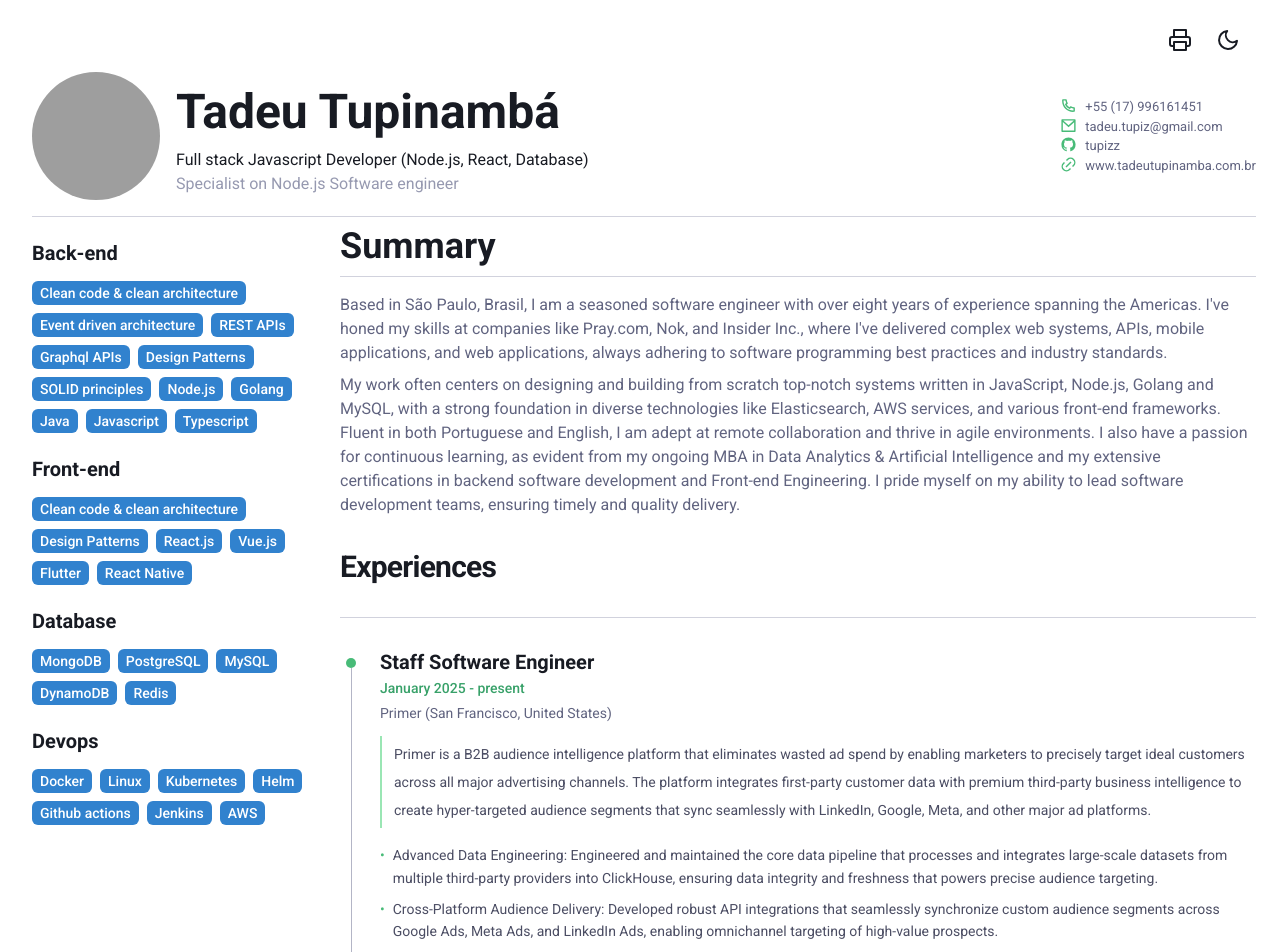
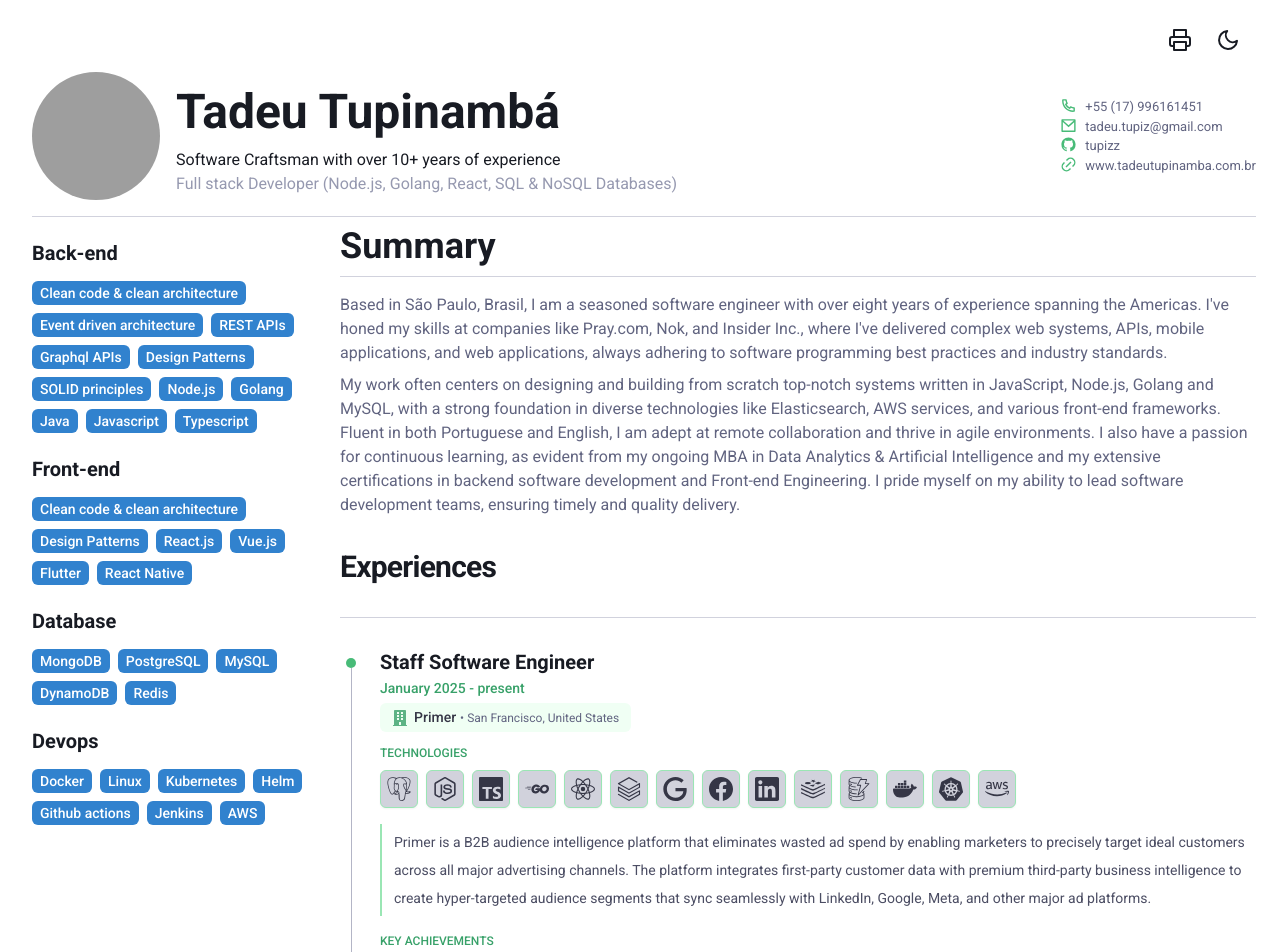
Before and after one commit to tupizz/tadeutupinamba, a Next.js app: page / in a window 1280 px wide. Shown: the top 952 px of the page. Built offline with nearby package versions, Linux system fonts and the light colour scheme; grey boxes are pictures that could not be loaded.

Commit message:
cv updates

```diff
--- a/package.json
+++ b/package.json
@@ -9,7 +9,7 @@
     "lint": "next lint"
   },
   "dependencies": {
-    "@chakra-ui/react": "^2.2.1",
+    "@chakra-ui/react": "^2.10.7",
     "@emotion/react": "^11.9.3",
     "@emotion/styled": "^11.9.3",
     "framer-motion": "^6.3.13",
--- a/src/components/Header/Profile.tsx
+++ b/src/components/Header/Profile.tsx
@@ -21,10 +21,10 @@
           Tadeu Tupinambá
         </Text>
         <Text fontSize={["small", "small", "medium"]}>
-          Full stack Javascript Developer (Node.js, React, Database)
+          Software Craftsman with over 10+ years of experience
         </Text>
         <Text color="gray.300" fontSize={["small", "small", "medium"]}>
-          Specialist on Node.js Software engineer
+          Full stack Developer (Node.js, Golang, React, SQL & NoSQL Databases)
         </Text>
       </Box>
     </Flex>
--- a/src/components/Main/Experiences.tsx
+++ b/src/components/Main/Experiences.tsx
@@ -6,10 +6,49 @@
   ListItem,
   Stack,
   Text,
+  Tooltip,
   useColorModeValue,
+  Wrap,
+  WrapItem,
 } from "@chakra-ui/react";
 import dynamic from "next/dynamic";
 import { FunctionComponent } from "react";
+import { IconType } from "react-icons";
+import { FaBuilding } from "react-icons/fa";
+import {
+  SiAmazon,
+  SiAmazonaws,
+  SiAmazondynamodb,
+  SiAngular,
+  SiApachekafka,
+  SiCss3,
+  SiDatabricks,
+  SiDatadog,
+  SiDocker,
+  SiElasticsearch,
+  SiFacebook,
+  SiFastify,
+  SiFlutter,
+  SiGithubactions,
+  SiGo,
+  SiGoogle,
+  SiGooglecloud,
+  SiHtml5,
+  SiJava,
+  SiJavascript,
+  SiKubernetes,
+  SiLinkedin,
+  SiMongodb,
+  SiMysql,
+  SiNestjs,
+  SiNodedotjs,
+  SiPostgresql,
+  SiReact,
+  SiRedis,
+  SiSpring,
+  SiTypescript,
+  SiVuedotjs,
+} from "react-icons/si";
 
 interface ExperiencesProps {}
 
@@ -28,6 +67,22 @@
       "Performance Optimization: Redesigned the connection integration framework, achieving a 70% efficiency improvement that dramatically reduced latency and enhanced real-time audience delivery across all advertising platforms.",
       "Operational Intelligence System: Architected and deployed an internal monitoring portal visualizing live events and queue statuses across microservices, increasing system transparency, accelerating issue resolution, and strengthening cross-functional collaboration throughout the organization.",
     ],
+    techStack: [
+      { name: "PostgreSQL", icon: SiPostgresql },
+      { name: "Node.js", icon: SiNodedotjs },
+      { name: "TypeScript", icon: SiTypescript },
+      { name: "Golang", icon: SiGo },
+      { name: "React", icon: SiReact },
+      { name: "ClickHouse", icon: SiDatabricks },
+      { name: "Google Ads API", icon: SiGoogle },
+      { name: "Meta Ads API", icon: SiFacebook },
+      { name: "LinkedIn Ads API", icon: SiLinkedin },
+      { name: "Redis", icon: SiRedis },
+      { name: "DynamoDB", icon: SiAmazondynamodb },
+      { name: "Docker", icon: SiDocker },
+      { name: "Kubernetes", icon: SiKubernetes },
+      { name: "Amazon AWS", icon: SiAmazonaws },
+    ],
   },
   {
     id: "pray",
@@ -44,6 +99,20 @@
       "Performance Optimization: Implemented critical system optimizations that reduced query response times from over two minutes to under one second, dramatically improving user experience and operational efficiency.",
       "DevOps Infrastructure Innovation: Created an Ephemeral/QA environment that accelerated feature delivery cycles and streamlined development processes, while implementing advanced caching strategies and comprehensive DataDog monitoring to enhance system reliability.",
     ],
+    techStack: [
+      { name: "Node.js", icon: SiNodedotjs },
+      { name: "Golang", icon: SiGo },
+      { name: "MySQL", icon: SiMysql },
+      { name: "TypeScript", icon: SiTypescript },
+      { name: "React", icon: SiReact },
+      { name: "MongoDB", icon: SiMongodb },
+      { name: "DataDog", icon: SiDatadog },
+      { name: "Amazon AWS", icon: SiAmazonaws },
+      { name: "Redis", icon: SiRedis },
+      { name: "Elasticsearch", icon: SiElasticsearch },
+      { name: "DynamoDB", icon: SiAmazondynamodb },
+      { name: "Docker", icon: SiDocker },
+    ],
   },
   {
     id: "nok",
@@ -59,6 +128,16 @@
       "Database Migration Framework: Created and optimized an efficient migration process to seamlessly update records whenever new properties were introduced at the database level, minimizing downtime and ensuring data consistency during schema evolutions.",
       "Full-Stack Technical Expertise: Leveraged diverse technology stack including Node.js, JavaScript, TypeScript, React, DynamoDB, Elasticsearch, AWS Cognito, AWS Amplify with AppSync, and AWS Lambda to build and maintain scalable, high-performance applications supporting the company's reverse logistics operations.",
     ],
+    techStack: [
+      { name: "Node.js", icon: SiNodedotjs },
+      { name: "TypeScript", icon: SiTypescript },
+      { name: "Golang", icon: SiGo },
+      { name: "React", icon: SiReact },
+      { name: "DynamoDB", icon: SiAmazondynamodb },
+      { name: "Elasticsearch", icon: SiElasticsearch },
+      { name: "AWS Lambda", icon: SiAmazon },
+      { name: "Amazon AWS", icon: SiAmazonaws },
+    ],
   },
   {
     id: "demand",
@@ -73,6 +152,19 @@
       "Microservices Architecture Development: Built robust Nest.js microservices that facilitated seamless communication between internal services and exposed optimized coupon and product data to front-end applications, creating a cohesive ecosystem across the platform.",
       "Cloud Infrastructure Collaboration: Worked closely with infrastructure teams on Kubernetes-based systems deployed on Google Cloud Platform, ensuring scalability, reliability, and performance optimization for all services.",
       "Full-Stack Technical Implementation: Leveraged diverse technology stack including Node.js, JavaScript, TypeScript, Nest.js, Fastify, MySQL, Docker, Kubernetes, Sentry.io, Elasticsearch, and containerization technologies to deliver high-performance, scalable solutions supporting the company's AI-driven commerce platform.",
+    ],
+    techStack: [
+      { name: "Node.js", icon: SiNodedotjs },
+      { name: "TypeScript", icon: SiTypescript },
+      { name: "NestJS", icon: SiNestjs },
+      { name: "Fastify", icon: SiFastify },
+      { name: "MongoDB", icon: SiMongodb },
+      { name: "Redis", icon: SiRedis },
+      { name: "MySQL", icon: SiMysql },
+      { name: "Docker", icon: SiDocker },
+      { name: "Kubernetes", icon: SiKubernetes },
+      { name: "Google Cloud", icon: SiGooglecloud },
+      { name: "Elasticsearch", icon: SiElasticsearch },
     ],
   },
   {
@@ -91,6 +183,19 @@
       "API Architecture: Developed multiple high-performance APIs and applications in Node.js that supported critical business functions, enhancing content delivery capabilities and internal data accessibility.",
       "SEO Enhancement: Implemented technical SEO optimizations that improved content discoverability and search engine rankings, contributing to increased organic traffic and broader audience reach.",
     ],
+    techStack: [
+      { name: "Node.js", icon: SiNodedotjs },
+      { name: "TypeScript", icon: SiTypescript },
+      { name: "Angular", icon: SiAngular },
+      { name: "Vue.js", icon: SiVuedotjs },
+      { name: "Go", icon: SiGo },
+      { name: "NestJS", icon: SiNestjs },
+      { name: "MongoDB", icon: SiMongodb },
+      { name: "Redis", icon: SiRedis },
+      { name: "Elasticsearch", icon: SiElasticsearch },
+      { name: "Docker", icon: SiDocker },
+      { name: "GitHub Actions", icon: SiGithubactions },
+    ],
   },
   {
     id: "bv",
@@ -105,6 +210,14 @@
       "Blockchain Innovation: Participated in a prestigious blockchain project under LIFT (Technological Financial Innovations Laboratory of Brazil Central Bank), where I helped design and develop a P2P lending application using Hyperledger Fabric technology, which was showcased in the LIFT 2019 edition and recognized by Brazil's Central Bank.",
       "Augmented Reality Implementation: Leveraged AR.js and Unity with Vuforia to create augmented reality projects that provided innovative customer experiences and differentiated banking services in the competitive financial technology landscape.",
       "Cross-Platform Development: Built and maintained diverse applications using multiple technologies including Java with Spring Boot for APIs, Node.js for backend services, Angular and React for web applications, and Flutter for mobile applications, demonstrating versatility across the full technology stack.",
+    ],
+    techStack: [
+      { name: "Java", icon: SiJava },
+      { name: "Spring Boot", icon: SiSpring },
+      { name: "Node.js", icon: SiNodedotjs },
+      { name: "Angular", icon: SiAngular },
+      { name: "React", icon: SiReact },
+      { name: "Flutter", icon: SiFlutter },
     ],
   },
   {
@@ -123,6 +236,14 @@
       "Serverless Implementation: Leveraged AWS Lambda for API exposure, optimizing resource utilization and improving scalability while reducing operational overhead.",
       "Authentication Security: Implemented Amazon Cognito for user authentication across multiple projects, enhancing security protocols and streamlining user management within the platform.",
     ],
+    techStack: [
+      { name: "Node.js", icon: SiNodedotjs },
+      { name: "JavaScript", icon: SiJavascript },
+      { name: "Angular", icon: SiAngular },
+      { name: "React", icon: SiReact },
+      { name: "AWS Lambda", icon: SiAmazon },
+      { name: "Amazon AWS", icon: SiAmazonaws },
+    ],
   },
   {
     id: "cnpq",
@@ -137,6 +258,12 @@
       "Distributed Processing Implementation: Leveraged Hadoop and Hadoop Image Processing Interface to create efficient methods for processing massive image datasets, enabling more effective extraction of critical environmental information from remote sensing data.",
       "Environmental Monitoring Solutions: Created technical solutions for monitoring vital natural resources including water bodies, mineral deposits, and green areas through advanced image processing algorithms.",
       "Research Infrastructure Development: Established programming classes and methods specifically optimized for the distributed processing of large-scale image datasets, contributing to the technological capabilities of Brazil's scientific research community.",
+    ],
+    techStack: [
+      { name: "Java", icon: SiJava },
+      { name: "Hadoop", icon: SiApachekafka },
+      { name: "Amazon AWS", icon: SiAmazonaws },
+      { name: "DynamoDB", icon: SiAmazondynamodb },
     ],
   },
   {
@@ -153,8 +280,55 @@
       "Developed large-scale image-processing pipelines with the Hadoop Image Processing Interface (HIPI), enabling high-throughput analysis of extensive biomedical and educational image datasets.",
       "Deployed and managed Hadoop clusters on Amazon Web Services, ensuring scalable, reliable infrastructure for big-data workflows and batch processing.",
     ],
+    techStack: [
+      { name: "Java", icon: SiJava },
+      { name: "Spring MVC", icon: SiSpring },
+      { name: "PostgreSQL", icon: SiPostgresql },
+      { name: "HTML5", icon: SiHtml5 },
+      { name: "CSS3", icon: SiCss3 },
+      { name: "JavaScript", icon: SiJavascript },
+      { name: "Amazon AWS", icon: SiAmazonaws },
+      { name: "Hadoop", icon: SiApachekafka },
+    ],
   },
 ];
+
+// Tech Icon component
+const TechIcon: FunctionComponent<{
+  icon: IconType;
+  name: string;
+}> = ({ icon: Icon, name }) => {
+  const bgColor = useColorModeValue("gray.100", "gray.700");
+  const hoverBgColor = useColorModeValue("green.100", "green.800");
+  const borderColor = useColorModeValue("green.200", "green.700");
+  const textColor = useColorModeValue("gray.700", "gray.200");
+
+  return (
+    <Tooltip label={name} placement="top" hasArrow>
+      <WrapItem>
+        <Box
+          p={1.5}
+          borderRadius="md"
+          bg={bgColor}
+          color={textColor}
+          boxShadow="sm"
+          border="1px solid"
+          borderColor={borderColor}
+          _hover={{
+            bg: hoverBgColor,
+            transform: "translateY(-2px)",
+            boxShadow: "md",
+          }}
+          transition="all 0.2s"
+        >
+          <Icon size={24} />
+        </Box>
+      </WrapItem>
+    </Tooltip>
+  );
+};
+
+TechIcon.displayName = "TechIcon";
 
 const ExperienceItem: FunctionComponent<{
   title: string;
@@ -162,11 +336,25 @@
   company: string;
   achievements: string[];
   about?: string;
-}> = ({ title, period, company, achievements, about }) => {
+  techStack?: { name: string; icon: IconType }[];
+}> = ({ title, period, company, achievements, about, techStack }) => {
   const color = useColorModeValue("gray.600", "gray.300");
-  const lightColor = useColorModeValue("gray.500", "gray.400");
+  const lightColor = useColorModeValue("gray.500", "gray.200");
   const aboutBgColor = useColorModeValue("gray.50", "gray.800");
   const borderColor = useColorModeValue("gray.200", "gray.700");
+  const companyBgColor = useColorModeValue("green.50", "green.900");
+  const companyBorderColor = useColorModeValue("green.100", "green.800");
+  const achievementHoverBg = useColorModeValue("gray.50", "gray.800");
+  const iconColor = useColorModeValue("#38A169", "#9AE6B4");
+  const yearMarkerBg = useColorModeValue("white", "gray.900");
+
+  // Extract company name and location
+  const companyParts = company.match(/(.*?)\s*\((.*?)\)$/);
+  const companyName = companyParts ? companyParts[1] : company;
+  const companyLocation = companyParts ? companyParts[2] : null;
+
+  // Extract year from period (e.g., "January 2025 - present" => "2025")
+  const startYear = period.match(/\b(20\d{2})\b/)?.[0];
 
   return (
     <ListItem mb={10} position="relative">
@@ -201,9 +389,62 @@
           {period}
         </Text>
 
-        <Text color={lightColor} fontSize="sm" mb={3}>
-          {company}
-        </Text>
+        <Box
+          display="inline-flex"
+          alignItems="center"
+          bg={companyBgColor}
+          px={3}
+          py={1}
+          borderRadius="md"
+          mb={3}
+          _hover={{
+            bg: useColorModeValue("green.100", "green.800"),
+            transform: "translateY(-1px)",
+            boxShadow: "sm",
+          }}
+          transition="all 0.2s"
+          cursor="default"
+        >
+          <FaBuilding
+            style={{
+              marginRight: "6px",
+              opacity: 0.8,
+              color: iconColor,
+            }}
+          />
+          <Text
+            fontWeight="500"
+            fontSize="sm"
+            color={useColorModeValue("gray.700", "gray.100")}
+          >
+            {companyName}
+          </Text>
+          {companyLocation && (
+            <Text fontSize="xs" ml={1} color={lightColor}>
+              • {companyLocation}
+            </Text>
+          )}
+        </Box>
+
+        {/* Tech Stack */}
+        {techStack && techStack.length > 0 && (
+          <Box mb={4}>
+            <Text
+              fontSize="xs"
+              fontWeight="500"
+              textTransform="uppercase"
+              color="green.500"
+              mb={2}
+            >
+              Technologies
+            </Text>
+            <Wrap spacing={2}>
+              {techStack.map((tech, idx) => (
+                <TechIcon key={idx} icon={tech.icon} name={tech.name} />
+              ))}
+            </Wrap>
+          </Box>
+        )}
 
         {about && (
           <Text
@@ -221,16 +462,37 @@
         )}
 
         <Box mt={4}>
-          <List spacing={2}>
+          <Text
+            fontSize="xs"
+            fontWeight="500"
+            textTransform="uppercase"
+            color="green.500"
+            mb={2}
+          >
+            Key Achievements
+          </Text>
+          <List spacing={3}>
             {achievements.map((achievement, idx) => (
               <ListItem
                 key={idx}
                 display="flex"
                 fontSize="sm"
                 color={color}
-                lineHeight="tall"
+                borderRadius="md"
+                p={1}
+                _hover={{
+                  bg: achievementHoverBg,
+                  transform: "translateX(2px)",
+                }}
+                transition="all 0.2s"
               >
-                <Text as="span" color="green.400" mr={2} fontSize="sm">
+                <Text
+                  as="span"
+                  color="green.400"
+                  mr={2}
+                  fontSize="sm"
+                  fontWeight="bold"
+                >
                   •
                 </Text>
                 <Text>{achievement}</Text>
@@ -261,6 +523,7 @@
             company={item.company}
             achievements={item.achievements}
             about={item.about}
+            techStack={item.techStack}
           />
         ))}
       </List>
```
Also changed, not shown: 2 other files (tests, documents, lock files or other folders).
